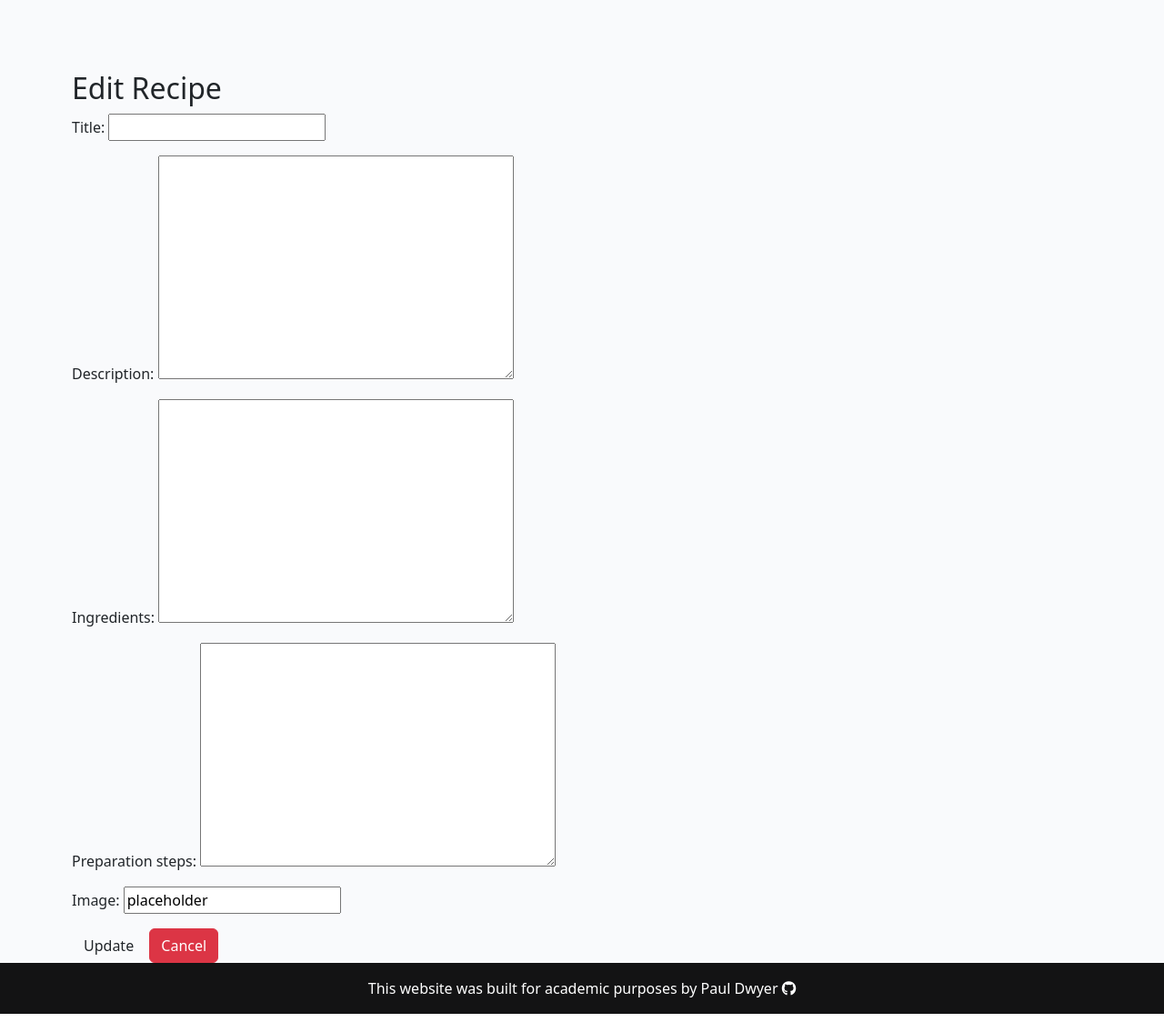
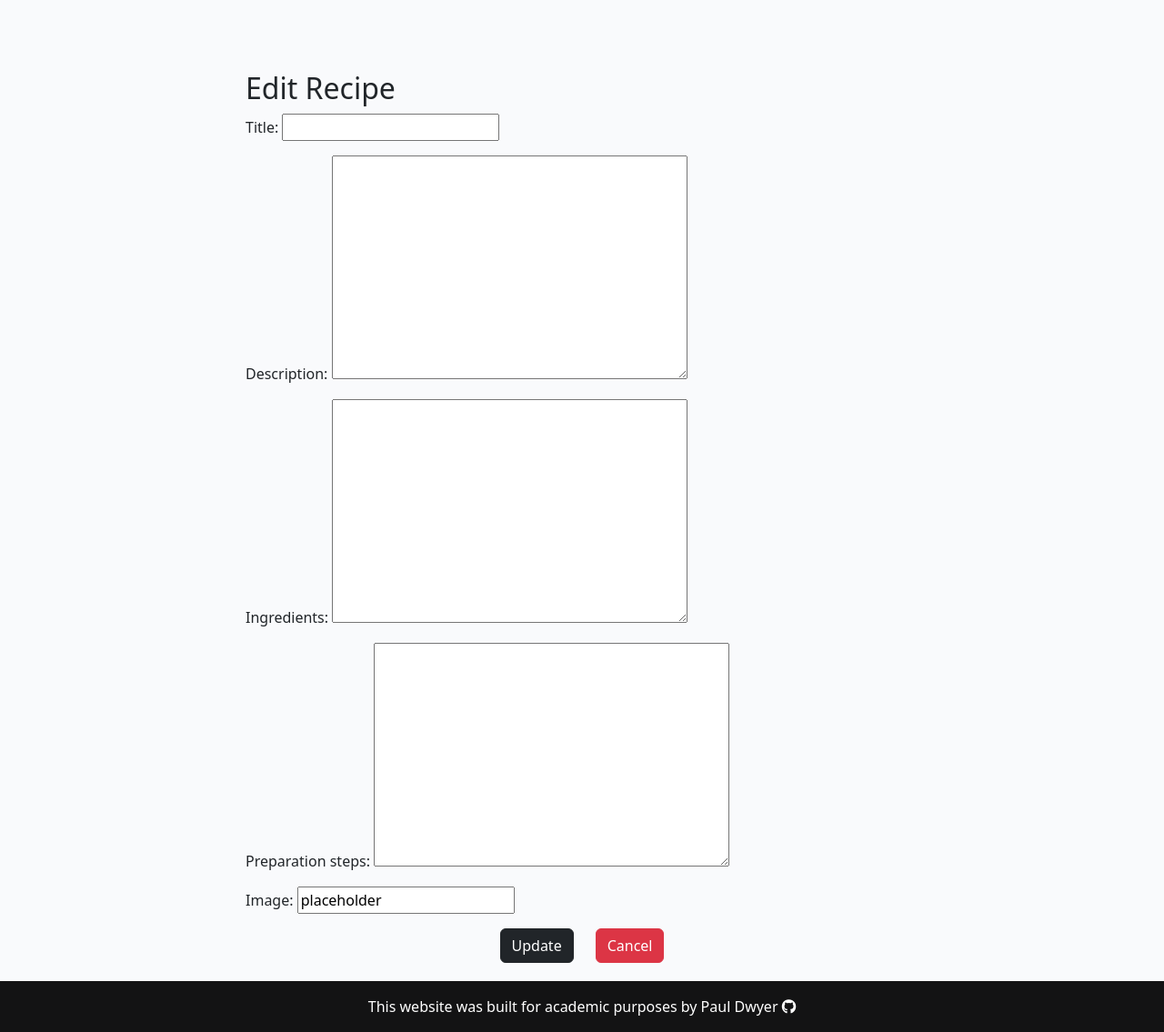
Before and after one commit to Pauldwyer/Pauls-Kitchen-pp4, a Django app: template templates/edit_recipe.html in a window 1280 px wide. Shown: the part 72-1207 px from the top of the page at 91% size. Run offline with Django 3.2, Linux system fonts and the light colour scheme; the template is opened without the code that fills it: values that come from a table or form of the project are taken from there, others are empty; parts of the project's set-up code (start-up, migrations or seed data) failed here and were passed over; some libraries are stand-ins or nearby versions.

Commit message:
add static tag and change layout of buttons

```diff
--- a/templates/edit_recipe.html
+++ b/templates/edit_recipe.html
@@ -1,17 +1,27 @@
 {% extends 'base.html' %}
-
+{% load static %}
 {% block title %}Edit Recipe{% endblock %}
 
 {% block content %}
 <div class="container mt-5">
     <div class="row justify-content-center">
+        <div class="col-sm-12 col-md-8">
             <h2>Edit Recipe</h2>
             <form method="post">
                 {% csrf_token %}
                 {{ form.as_p }}
-            <button type="submit" class="btn btn-btn-dark">Update</button>
+                <div class="form-group">
+                    <div class="row">
+                        <div class="col">
+                            <button type="submit" class="btn btn-dark">Update</button>
+                        </div>
+                        <div class="col">
                             <a href="{% url 'recipe_detail' slug=recipe.slug %}" class="btn btn-danger">Cancel</a>
+                        </div>
+                    </div>
+                </div>
             </form>
         </div>
     </div>
+</div>
 {% endblock %}
```
Lines whose indentation alone changed are shown as unchanged.
